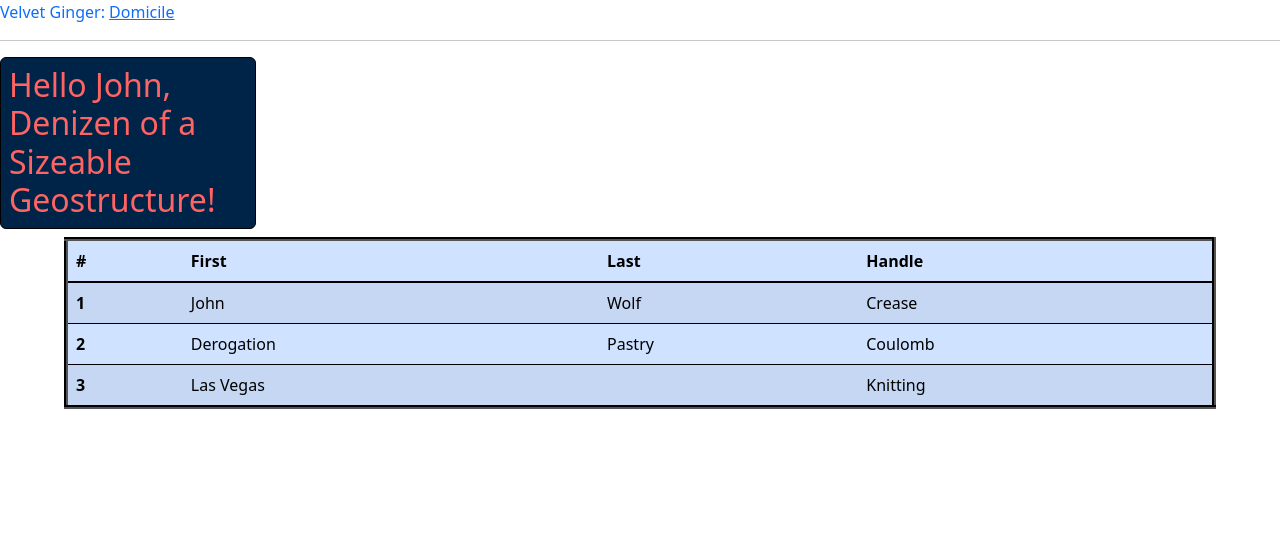
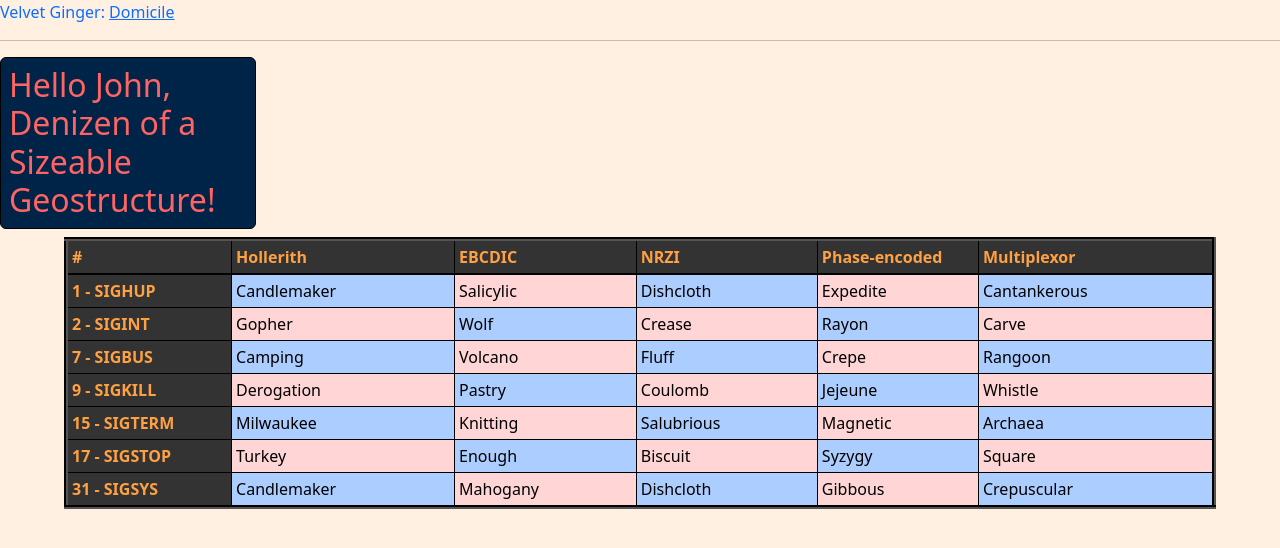
Before and after one commit to teraspora/flask_bootstrap5_test, a Flask app: page / in a window 1280 px wide. Shown: the top 548 px of the page. Run offline with Flask 2, Linux system fonts and the light colour scheme.

Commit message:
Improve Bootstrap 5 table with criss-cross stripes.

```diff
--- a/app/static/styles/main.css
+++ b/app/static/styles/main.css
@@ -1,3 +1,7 @@
+body {
+    background-color: #fff0e2;
+}
+
 h2 {
     color: #ff6464;
     background-color: #002447;
@@ -8,7 +12,32 @@ h2 {
 }
 
 table#mtable {
+    background-color: #fff;
+    --bg_stripe_a: #ffd5d5;
+    --bg_stripe_b: #abcdff;
     margin: auto;
     max-width: 90vw;
     border: 4px outset #000;
 }
+
+table#mtable tbody tr:nth-of-type(even) td:nth-of-type(odd) {
+    background-color: var(--bg_stripe_a);
+}
+
+table#mtable tbody tr:nth-of-type(odd) td:nth-of-type(even) {
+    background-color: var(--bg_stripe_a);
+}
+
+table#mtable tbody tr:nth-of-type(even) td:nth-of-type(even) {
+    background-color: var(--bg_stripe_b);
+}
+
+table#mtable tbody tr:nth-of-type(odd) td:nth-of-type(odd) {
+    background-color: var(--bg_stripe_b);
+}
+
+table#mtable th {
+    width: 4vw;
+    background-color: #333;
+    color: #ffa142;
+}
--- a/app/templates/base.html
+++ b/app/templates/base.html
@@ -2,6 +2,8 @@
 <html lang="en">
 
 <head>
+    <meta charset="utf-8">
+    <meta name="viewport" content="width=device-width, initial-scale=1">
     {% if title %}
         <title>
             {{ title }}
@@ -11,7 +13,7 @@
             Welcome, Earthlings...
         </title>
     {% endif %}
-    <link rel="stylesheet" href="https://cdn.jsdelivr.net/npm/bootstrap@5.1.1/dist/css/bootstrap.min.css">
+    <link rel="stylesheet" href="https://cdn.jsdelivr.net/npm/bootstrap@5.1.3/dist/css/bootstrap.min.css">
     <link rel="stylesheet" href="{{ url_for('static', filename='styles/main.css') }}">
 </head>
 
@@ -28,7 +30,7 @@
     {% endblock %}
 
 
-    <script src="https://cdn.jsdelivr.net/npm/bootstrap@5.1.1/dist/js/bootstrap.bundle.min.js"></script>
+    <script src="https://cdn.jsdelivr.net/npm/bootstrap@5.1.3/dist/js/bootstrap.bundle.min.js"></script>
 </body>
 
 </html>
--- a/app/templates/index.html
+++ b/app/templates/index.html
@@ -6,32 +6,73 @@
     Hello {{user.name}}{{',' if user.name else ''}} Denizen of a Sizeable Geostructure!
 </h2>
 
-<table class="table table-primary table-striped table-hover" id="mtable">
+<table class="table table-primary table-bordered table-sm" id="mtable">
     <thead>
         <tr>
             <th scope="col">#</th>
-            <th scope="col">First</th>
-            <th scope="col">Last</th>
-            <th scope="col">Handle</th>
+            <th scope="col">Hollerith</th>
+            <th scope="col">EBCDIC</th>
+            <th scope="col">NRZI</th>
+            <th scope="col">Phase-encoded</th>
+            <th scope="col">Multiplexor</th>
         </tr>
     </thead>
     <tbody>
         <tr>
-            <th scope="row">1</th>
-            <td>John</td>
+            <th scope="row">1 - SIGHUP</th>
+            <td>Candlemaker</td>
+            <td>Salicylic</td>
+            <td>Dishcloth</td>
+            <td>Expedite</td>
+            <td>Cantankerous</td>
+        </tr>
+        <tr>
+            <th scope="row">2 - SIGINT</th>
+            <td>Gopher</td>
             <td>Wolf</td>
             <td>Crease</td>
+            <td>Rayon</td>
+            <td>Carve</td>
         </tr>
         <tr>
-            <th scope="row">2</th>
+            <th scope="row">7 - SIGBUS</th>
+            <td>Camping</td>
+            <td>Volcano</td>
+            <td>Fluff</td>
+            <td>Crepe</td>
+            <td>Rangoon</td>
+        </tr>
+        <tr>
+            <th scope="row">9 - SIGKILL</th>
             <td>Derogation</td>
             <td>Pastry</td>
             <td>Coulomb</td>
+            <td>Jejeune</td>
+            <td>Whistle</td>
         </tr>
         <tr>
-            <th scope="row">3</th>
-            <td colspan="2">Las Vegas</td>
+            <th scope="row">15 - SIGTERM</th>
+            <td>Milwaukee</td>
             <td>Knitting</td>
+            <td>Salubrious</td>
+            <td>Magnetic</td>
+            <td>Archaea</td>
+        </tr>
+        <tr>
+            <th scope="row">17 -  SIGSTOP</th>
+            <td>Turkey</td>
+            <td>Enough</td>
+            <td>Biscuit</td>
+            <td>Syzygy</td>
+            <td>Square</td>
+        </tr>
+        <tr>
+            <th scope="row">31 - SIGSYS</th>
+            <td>Candlemaker</td>
+            <td>Mahogany</td>
+            <td>Dishcloth</td>
+            <td>Gibbous</td>
+            <td>Crepuscular</td>
         </tr>
     </tbody>
 
```
